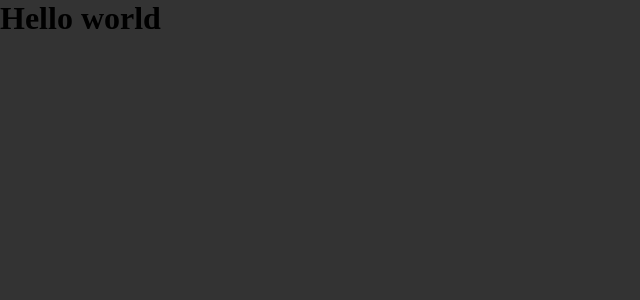
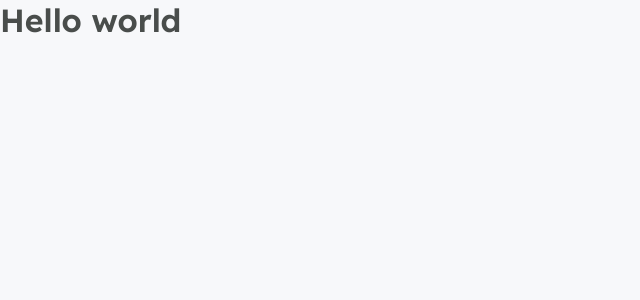
Before and after one commit to brunogcdeoliveira/RocketseatNLW5, a Next.js app: page / in a window 1280 px wide. Shown: the top 300 px of the page, without its empty margins (0-640 px from the left). Built offline with nearby package versions, Linux system fonts and the light colour scheme.

Commit message:
global styles and fonts configured

```diff
--- a/src/pages/_app.tsx
+++ b/src/pages/_app.tsx
@@ -1,4 +1,4 @@
-import '../styles/global.css'
+import '../styles/global.scss'
 
 function MyApp({ Component, pageProps }) {
   return <Component {...pageProps} />
--- /dev/null
+++ b/src/pages/_document.tsx
@@ -0,0 +1,18 @@
+import Document, { Html, Head, Main, NextScript } from 'next/document';
+
+export default class MyDocument extends Document {
+    render() {
+        return (
+            <Html>
+                <Head>
+                <link rel="preconnect" href="https://fonts.gstatic.com" />
+                <link href="https://fonts.googleapis.com/css2?family=Inter&family=Lexend:wght@500;600&display=swap" rel="stylesheet" />
+                </Head>
+                <body>
+                    <Main />
+                    <NextScript />
+                </body>
+            </Html>
+        );
+    }
+}
--- a/src/styles/global.css
+++ /dev/null
@@ -1,9 +0,0 @@
-* {
-    margin: 0;
-    padding: 0;
-    box-sizing: border-box;
-}
-
-body {
-    background: #333;
-}
--- /dev/null
+++ b/src/styles/global.scss
@@ -0,0 +1,59 @@
+* {
+    margin: 0;
+    padding: 0;
+    box-sizing: border-box;
+}
+ :root {
+    --white: #FFF;
+
+  --gray-50: #F7F8FA;
+  --gray-100: #E6E8EB;
+  --gray-200: #AFB2B1;
+  --gray-500: #808080;
+  --gray-800: #494D4B;
+
+  --green-500: #04D361;
+
+  --purple-300: #9F75FF;
+  --purple-400: #9164FA;
+  --purple-500: #8257E5;
+  --purple-800: #6F48C9;
+ }
+
+@media (max-width: 1080px) {
+    html {
+        font-size: 93.75%; //15px
+    }
+}
+@media (max-width: 720px) {
+    html {
+        font-size: 87.5%; //14px
+    }
+}
+
+body {
+    background: var(--gray-50);
+}
+
+body, input, textarea, button {
+    font: 500 1rem Inter, sans-serif;
+    color: var(--gray-500);
+}
+
+h1, h2, h3, h4, h5, h6 {
+    font-weight: 600;
+    font-family: Lexend, sans-serif;
+    color: var(--gray-800);
+}
+
+h1 {
+    font-size: 2rem;
+}
+
+h2 {
+    font-size: 1.5rem;
+}
+
+button {
+    cursor: pointer;
+}
```
